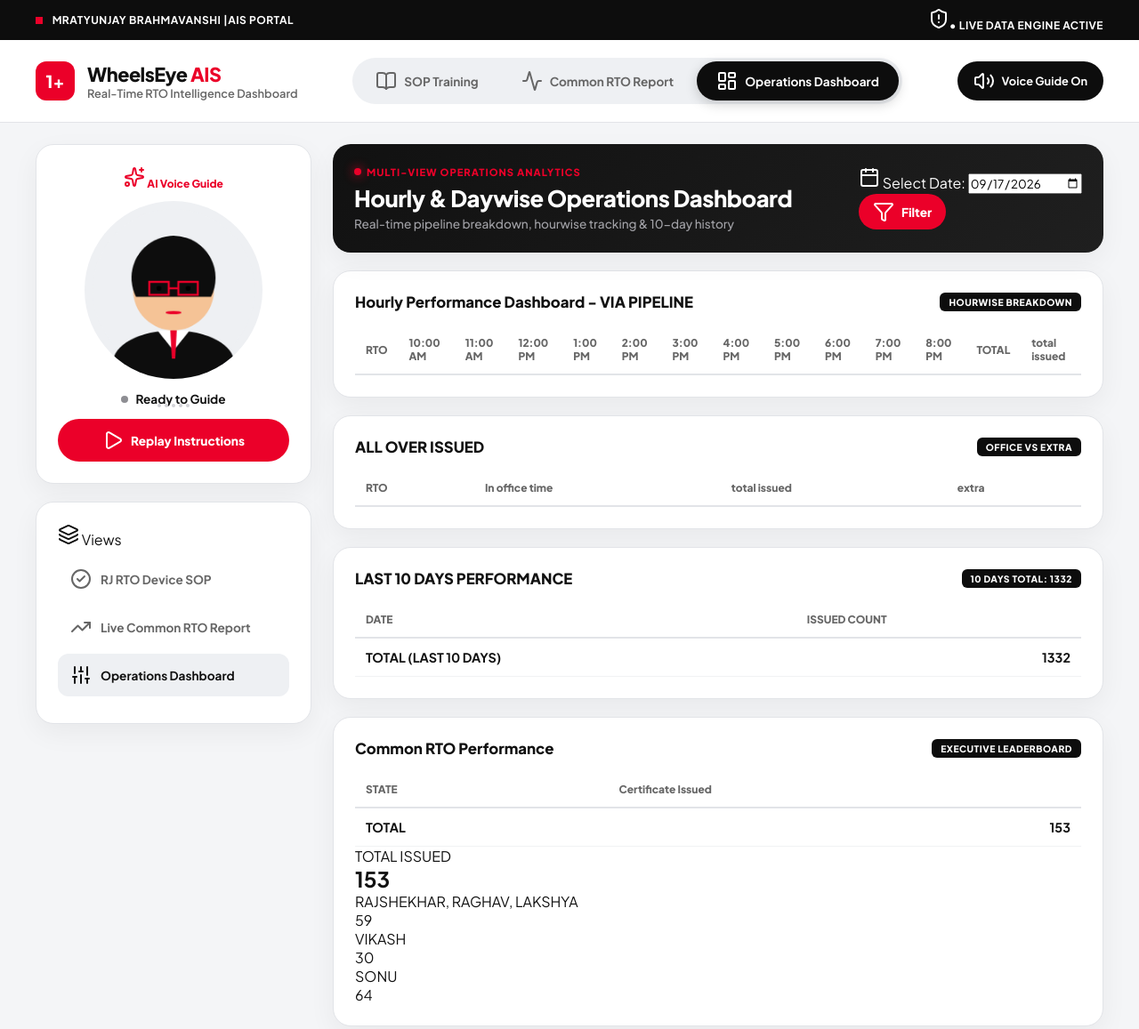
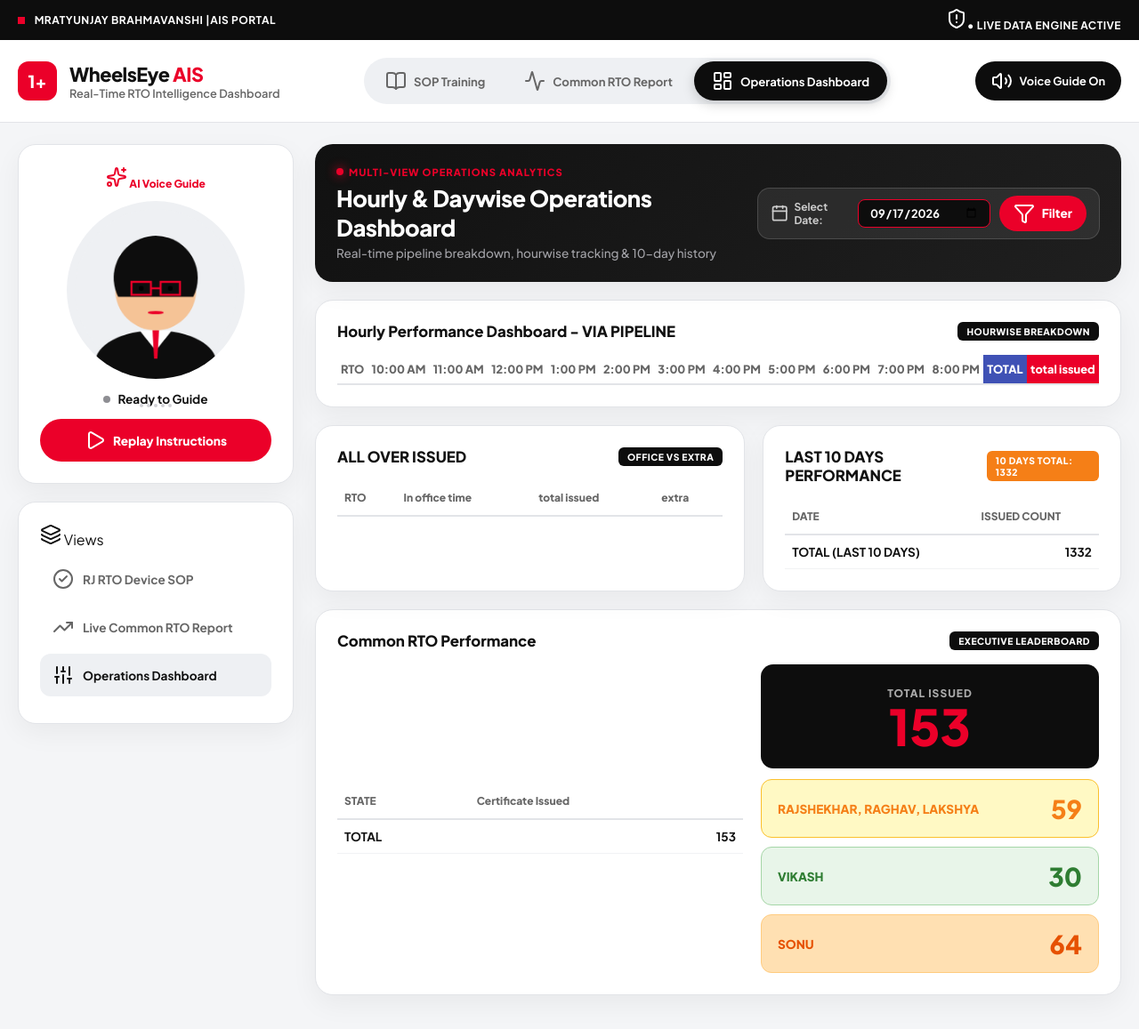
Before and after one commit to vikashkumar4-max/-RJ-RTO-CERTIFICATION-PROCESS-, a plain HTML site: page index.html in a window 1280 px wide. Shown: the whole page at 89% size. Drawn offline with nearby package versions, Linux system fonts and the light colour scheme; no server answers.

Commit message:
Update styles for portal container and layout

```diff
--- a/style.css
+++ b/style.css
@@ -13,11 +13,11 @@
 
 * { box-sizing: border-box; margin: 0; padding: 0; font-family: 'Plus Jakarta Sans', sans-serif; }
 body { background: var(--op-bg); color: var(--op-text); padding-bottom: 60px; }
-.portal-container { max-width: 1240px; margin: 0 auto; padding: 0 20px; }
+.portal-container { max-width: 1280px; margin: 0 auto; padding: 0 20px; }
 .flex-between { display: flex; justify-content: space-between; align-items: center; }
 .flex-center { display: flex; align-items: center; gap: 10px; }
 
-/* OnePlus Header & Top Strip */
+/* Header & Top Strip */
 .op-top-strip { background: var(--op-black); color: #fff; font-size: 0.75rem; padding: 9px 0; font-weight: 700; letter-spacing: 0.5px; }
 .red-square { width: 8px; height: 8px; background: var(--op-red); display: inline-block; margin-right: 8px; }
 
@@ -33,8 +33,8 @@
 
 .capsule-nav { background: #eef0f3; padding: 4px; border-radius: 30px; display: flex; gap: 4px; }
 .capsule-btn {
-  border: none; background: transparent; padding: 10px 22px; border-radius: 24px;
-  font-size: 0.85rem; font-weight: 700; cursor: pointer; color: var(--op-text-sub);
+  border: none; background: transparent; padding: 10px 20px; border-radius: 24px;
+  font-size: 0.82rem; font-weight: 700; cursor: pointer; color: var(--op-text-sub);
   display: flex; align-items: center; gap: 8px; transition: all 0.25s ease;
 }
 .capsule-btn.active { background: var(--op-black); color: #fff; box-shadow: 0 4px 14px rgba(0,0,0,0.18); }
@@ -65,12 +65,11 @@
 }
 .oneplus-pill-btn { background: var(--op-black); color: #fff; border: none; padding: 10px 18px; border-radius: 24px; font-weight: 700; cursor: pointer; font-size: 0.8rem; display: flex; align-items: center; gap: 8px; }
 
-/* Menu */
 .op-menu-list { list-style: none; margin-top: 10px; }
 .op-menu-item { padding: 12px 14px; border-radius: 12px; font-size: 0.85rem; font-weight: 700; color: var(--op-text-sub); cursor: pointer; display: flex; align-items: center; gap: 10px; margin-bottom: 6px; }
 .op-menu-item.active, .op-menu-item:hover { background: #eef0f3; color: var(--op-text); }
 
-/* LUXURY REPORT DESIGN */
+/* Report Header Banner */
 .report-header-banner {
   background: linear-gradient(135deg, #111111 0%, #1f1f1f 100%);
   color: #fff; position: relative; overflow: hidden; border: none;
@@ -84,24 +83,31 @@
 .op-refresh-trigger {
   background: var(--op-red); color: #fff; border: none; padding: 10px 20px; border-radius: 24px;
   font-weight: 800; cursor: pointer; display: flex; align-items: center; gap: 8px; font-size: 0.85rem;
-  transition: transform 0.2s ease;
 }
-.op-refresh-trigger:hover { background: var(--op-red-hover); transform: scale(1.03); }
 
-/* Dashboard Grid */
+/* Dashboard Layout */
 .op-dashboard-grid { display: grid; grid-template-columns: 1.25fr 1fr; gap: 20px; margin-top: 20px; }
-
 .card-header-line { display: flex; justify-content: space-between; align-items: center; margin-bottom: 16px; }
 .card-header-line h3 { font-size: 1.05rem; font-weight: 800; }
 .badge-black { background: var(--op-black); color: #fff; font-size: 0.65rem; font-weight: 900; padding: 4px 10px; border-radius: 6px; letter-spacing: 0.5px; }
+.gold-badge { background: #f57f17; }
 
-.table-scroll-wrap { max-height: 440px; overflow-y: auto; }
+.table-scroll-wrap { max-height: 480px; overflow-x: auto; overflow-y: auto; }
 .oneplus-table { width: 100%; border-collapse: collapse; }
-.oneplus-table th { text-align: left; font-size: 0.75rem; color: var(--op-text-sub); padding: 12px; border-bottom: 2px solid var(--op-border); font-weight: 800; }
-.oneplus-table td { padding: 12px; font-weight: 700; font-size: 0.9rem; border-bottom: 1px solid #f1f2f4; }
+.oneplus-table th { text-align: left; font-size: 0.75rem; color: var(--op-text-sub); padding: 12px 8px; border-bottom: 2px solid var(--op-border); font-weight: 800; }
+.oneplus-table td { padding: 10px 8px; font-weight: 700; font-size: 0.85rem; border-bottom: 1px solid #f1f2f4; }
 .text-right { text-align: right; }
 
-/* Grand Total Card */
+/* Hourly Table Specifics */
+.hourly-table th, .hourly-table td { text-align: center; font-size: 0.8rem; padding: 8px 4px; }
+.hourly-table th:first-child, .hourly-table td:first-child { text-align: left; font-weight: 800; }
+.highlight-head { background: #3f51b5; color: #fff !important; }
+.red-head { background: #eb0029 !important; }
+
+/* Grid Two Column Layout */
+.two-col-grid { display: grid; grid-template-columns: 1.2fr 1fr; gap: 20px; margin-top: 20px; }
+
+/* Hero Total Card */
 .op-hero-total-card {
   background: var(--op-black); color: #fff; padding: 32px; text-align: center; position: relative; overflow: hidden; border: none;
 }
@@ -110,22 +116,25 @@
 .op-giant-stat { font-size: 4.8rem; font-weight: 900; color: var(--op-red); line-height: 1; margin: 12px 0; }
 .op-card-footer { font-size: 0.75rem; color: #aaa; font-weight: 600; display: flex; align-items: center; justify-content: center; gap: 6px; }
 
-/* Agent Cards */
-.op-performance-stack { display: flex; flex-direction: column; gap: 14px; margin-top: 14px; }
-.op-agent-card { display: flex; justify-content: space-between; align-items: center; padding: 20px; margin-bottom: 0; }
-.agent-left { display: flex; align-items: center; gap: 14px; }
-.agent-info h4 { font-size: 0.85rem; font-weight: 800; color: var(--op-text); }
-.agent-info p { font-size: 0.75rem; color: var(--op-text-sub); font-weight: 600; }
+/* Common RTO Flex Layout */
+.common-rto-flex { display: grid; grid-template-columns: 1.2fr 1fr; gap: 20px; align-items: center; }
+.hero-total-box { background: var(--op-black); color: #fff; text-align: center; padding: 20px; border-radius: 14px; margin-bottom: 12px; }
+.hero-total-box span { font-size: 0.75rem; color: #aaa; font-weight: 800; letter-spacing: 1px; }
+.hero-total-box h2 { font-size: 3.5rem; font-weight: 900; color: var(--op-red); line-height: 1; }
 
-.avatar-group span {
-  width: 28px; height: 28px; background: var(--op-black); color: #fff; border-radius: 50%;
-  display: inline-flex; align-items: center; justify-content: center; font-size: 0.7rem; font-weight: 800; margin-right: -8px; border: 2px solid #fff;
+.agent-scores-container { display: flex; flex-direction: column; gap: 10px; }
+.agent-tile { display: flex; justify-content: space-between; align-items: center; padding: 14px 18px; border-radius: 12px; font-weight: 800; font-size: 0.85rem; }
+.yellow-tile { background: #fff9c4; border: 1px solid #fbc02d; color: #f57f17; }
+.green-tile { background: #e8f5e9; border: 1px solid #a5d6a7; color: #2e7d32; }
+.peach-tile { background: #ffe0b2; border: 1px solid #ffcc80; color: #e65100; }
+.agent-tile .score { font-size: 1.8rem; font-weight: 900; }
+
+.date-filter-box {
+  display: flex; align-items: center; gap: 10px; background: rgba(255, 255, 255, 0.08);
+  padding: 8px 14px; border-radius: 14px; border: 1px solid rgba(255, 255, 255, 0.15);
 }
-.single-avatar {
-  width: 38px; height: 38px; border-radius: 12px; display: flex; align-items: center; justify-content: center; font-weight: 900; font-size: 0.9rem;
+.date-filter-box label { font-size: 0.75rem; font-weight: 700; color: #ccc; display: flex; align-items: center; gap: 6px; }
+.oneplus-date-input {
+  background: var(--op-black); color: #fff; border: 1px solid var(--op-red);
+  padding: 6px 12px; border-radius: 8px; font-size: 0.8rem; font-weight: 700; outline: none;
 }
-.red-avatar { background: rgba(235, 0, 41, 0.1); color: var(--op-red); }
-
-.op-score-badge { font-size: 1.8rem; font-weight: 900; padding: 6px 18px; border-radius: 12px; }
-.yellow-glow { background: #fff9c4; color: #f57f17; }
-.red-glow { background: #ffebee; color: var(--op-red); }
```
